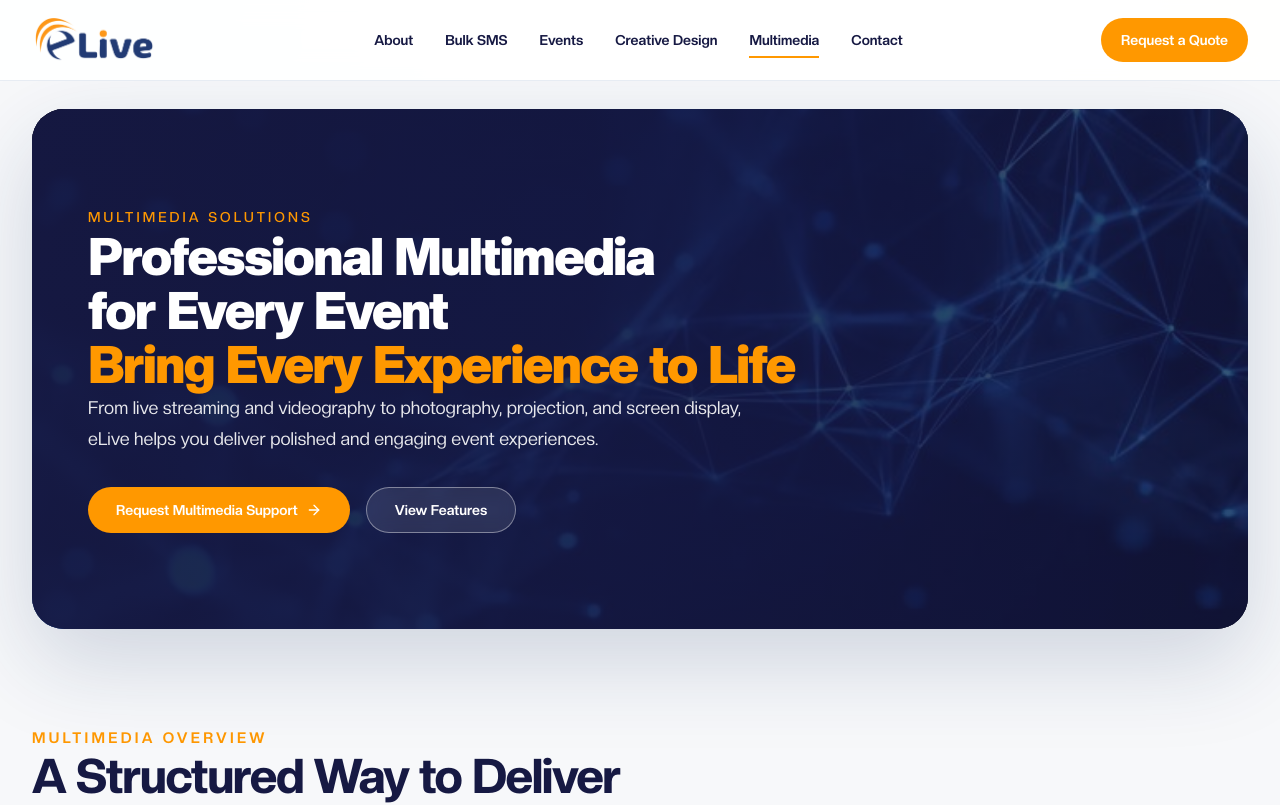
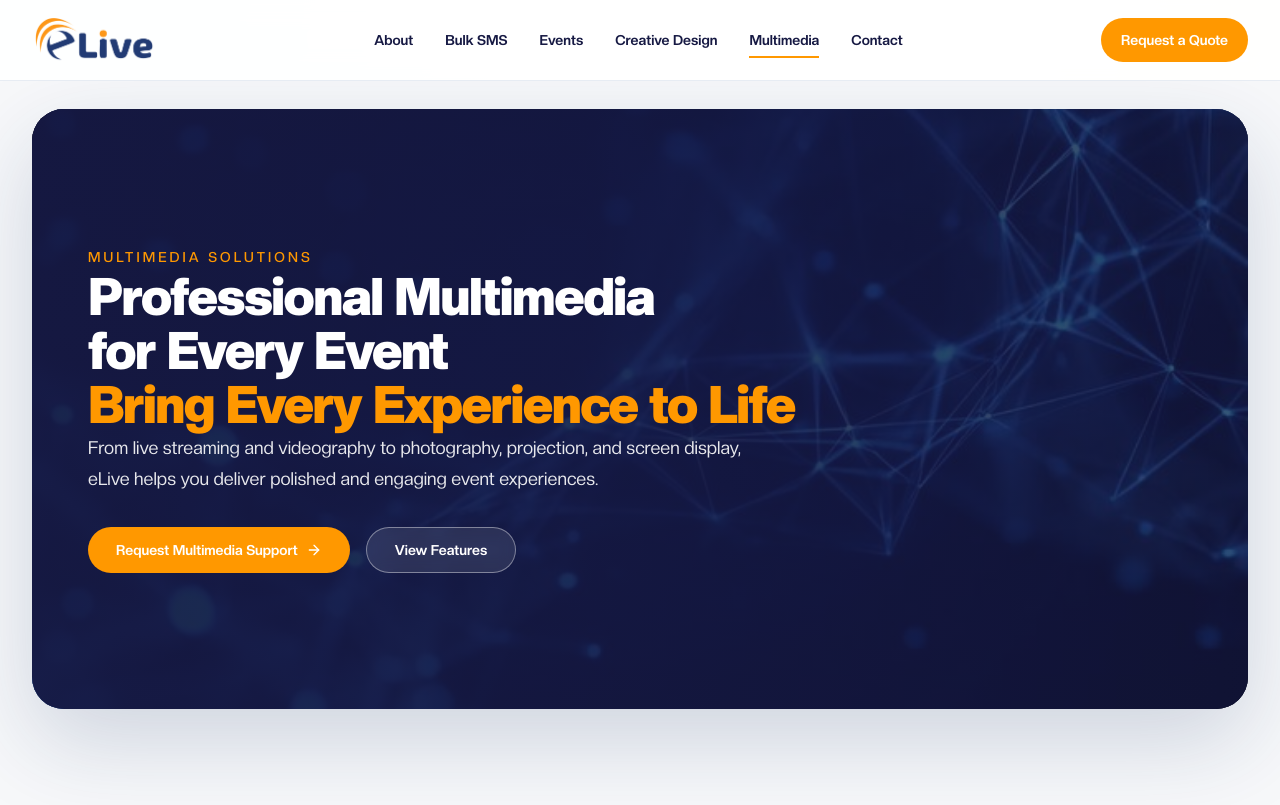
Before and after one commit to kite255/elive-website, a Next.js app: page /multimedia in a window 1280 px wide. Shown: the top 805 px of the page. Built offline with nearby package versions, Linux system fonts and the light colour scheme.

Commit message:
Align website hero content placement consistently

```diff
--- a/app/multimedia/page.tsx
+++ b/app/multimedia/page.tsx
@@ -241,7 +241,7 @@ export default function MultimediaPage() {
     <main className="bg-[var(--color-elive-light)] text-[var(--color-elive-text)]">
       {/* HERO */}
       <section className="px-4 pt-5 md:px-6 lg:px-8 lg:pt-7">
-        <div className="relative mx-auto max-w-7xl overflow-hidden rounded-[2rem] bg-[var(--color-elive-primary)] shadow-[0_32px_90px_rgba(20,48,102,0.18)]">
+        <div className="relative mx-auto min-h-[520px] max-w-7xl overflow-hidden rounded-[2rem] bg-[var(--color-elive-primary)] shadow-[0_32px_90px_rgba(20,48,102,0.18)] md:min-h-[600px]">
           <div className="absolute inset-0">
             <Image
               src="/hero.jpg"
@@ -254,7 +254,7 @@ export default function MultimediaPage() {
             <div className="absolute inset-0 bg-gradient-to-r from-[#161943]/95 via-[#161943]/88 to-[#161943]/72" />
           </div>
 
-          <div className="relative px-6 py-16 md:px-10 md:py-20 lg:px-14 lg:py-24">
+          <div className="relative flex min-h-[520px] items-center px-6 py-14 md:min-h-[600px] md:px-10 lg:px-14">
             <motion.div
               className="max-w-3xl"
               initial="hidden"
```
